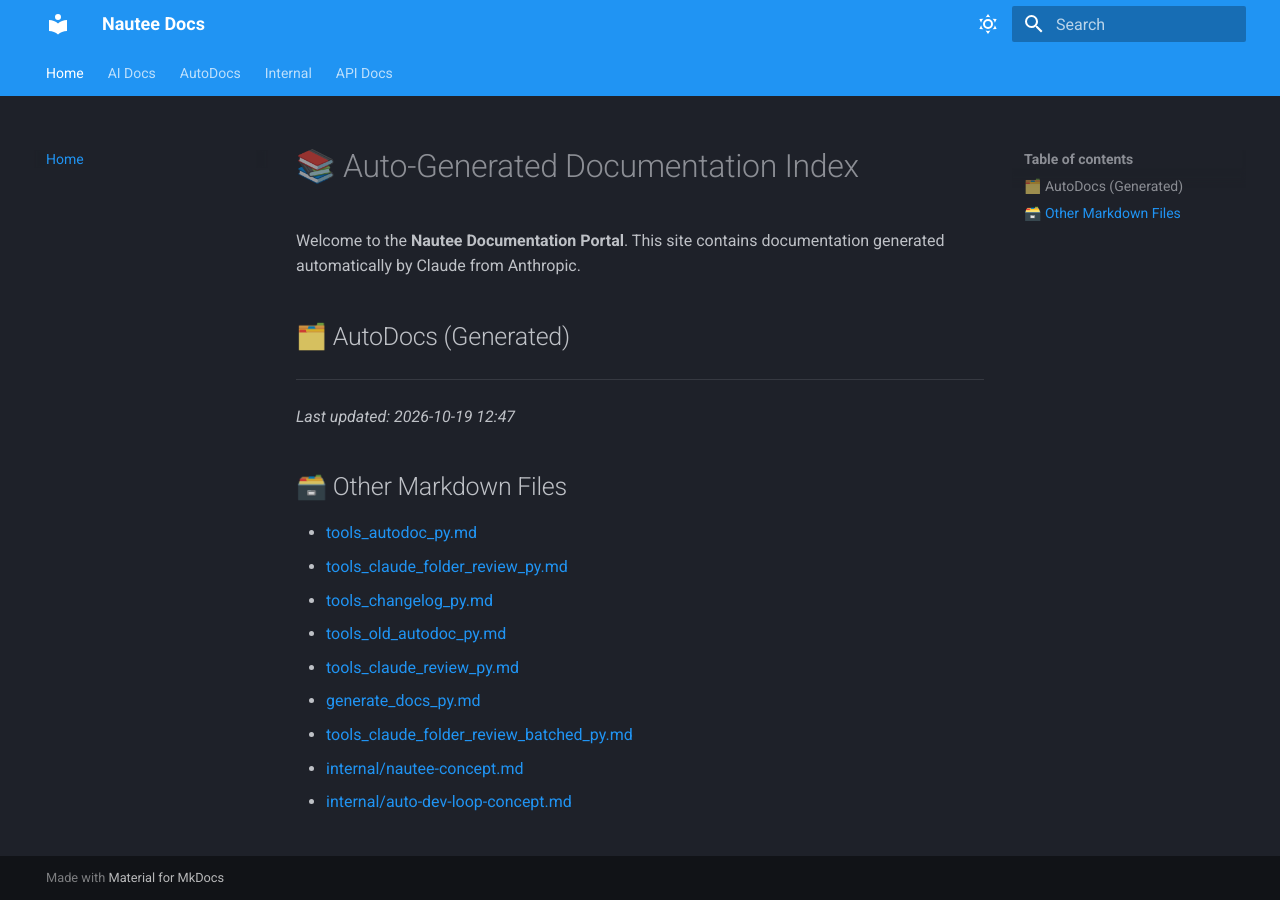
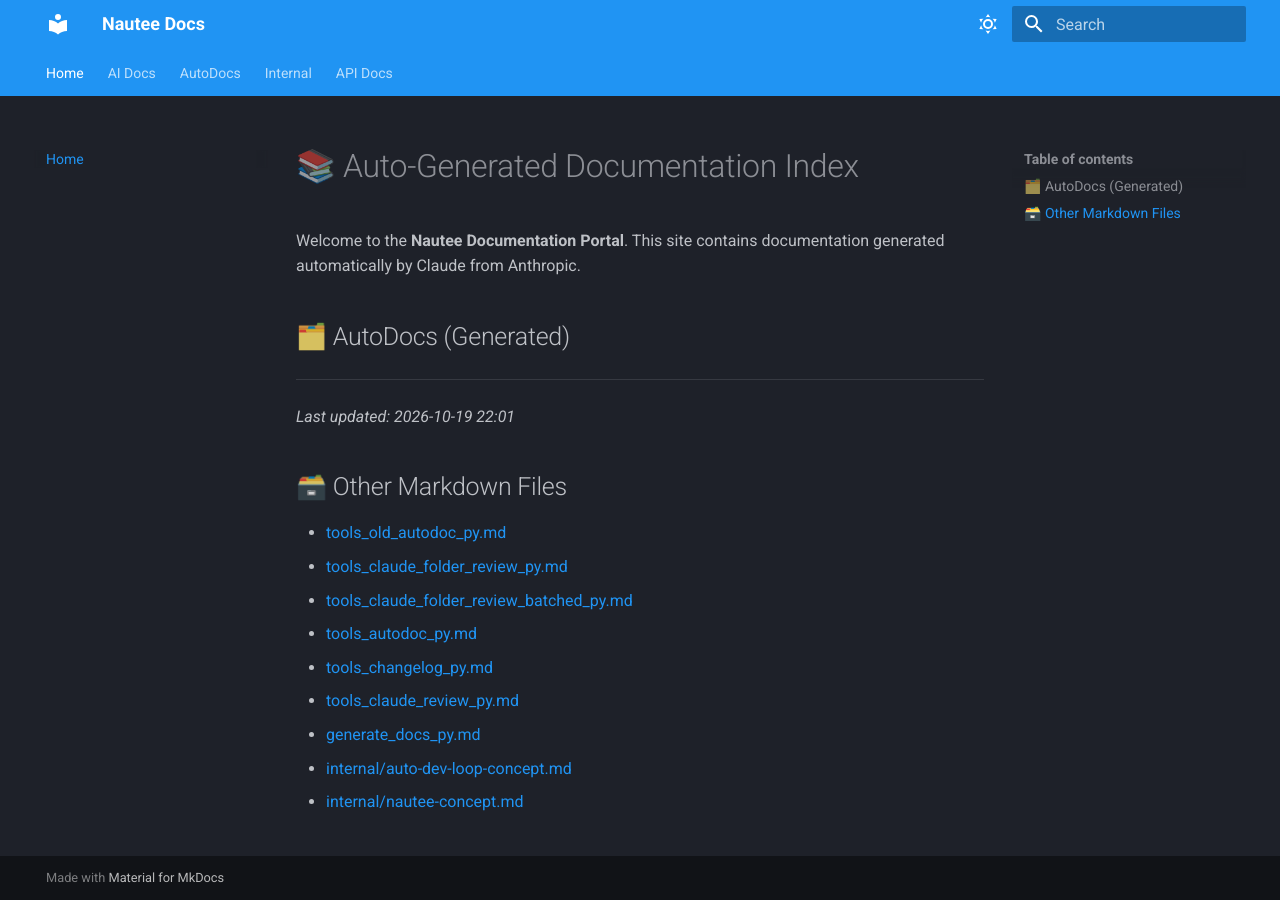
Before and after one commit to 48Nauts-Operator/nautee, an MkDocs documentation site: the page built from docs/index.md, in a window 1280 px wide. Built offline with MkDocs 1.6.1 and Material for MkDocs 9.7.7, drawn with Linux system fonts in a browser that asks for light colours.

```diff
--- a/docs/index.md
+++ b/docs/index.md
@@ -7,16 +7,16 @@ Welcome to the **Nautee Documentation Portal**. This site contains documentation
 
 ---
 
-_Last updated: 2026-10-19 12:47_
+_Last updated: 2026-10-19 22:01_
 
 ## 🗃️ Other Markdown Files
 
+- [tools_old_autodoc_py.md](tools_old_autodoc_py.md)
+- [tools_claude_folder_review_py.md](tools_claude_folder_review_py.md)
+- [tools_claude_folder_review_batched_py.md](tools_claude_folder_review_batched_py.md)
 - [tools_autodoc_py.md](tools_autodoc_py.md)
-- [tools_claude_folder_review_py.md](tools_claude_folder_review_py.md)
 - [tools_changelog_py.md](tools_changelog_py.md)
-- [tools_old_autodoc_py.md](tools_old_autodoc_py.md)
 - [tools_claude_review_py.md](tools_claude_review_py.md)
 - [generate_docs_py.md](generate_docs_py.md)
-- [tools_claude_folder_review_batched_py.md](tools_claude_folder_review_batched_py.md)
+- [internal/auto-dev-loop-concept.md](internal/auto-dev-loop-concept.md)
 - [internal/nautee-concept.md](internal/nautee-concept.md)
-- [internal/auto-dev-loop-concept.md](internal/auto-dev-loop-concept.md)
```
